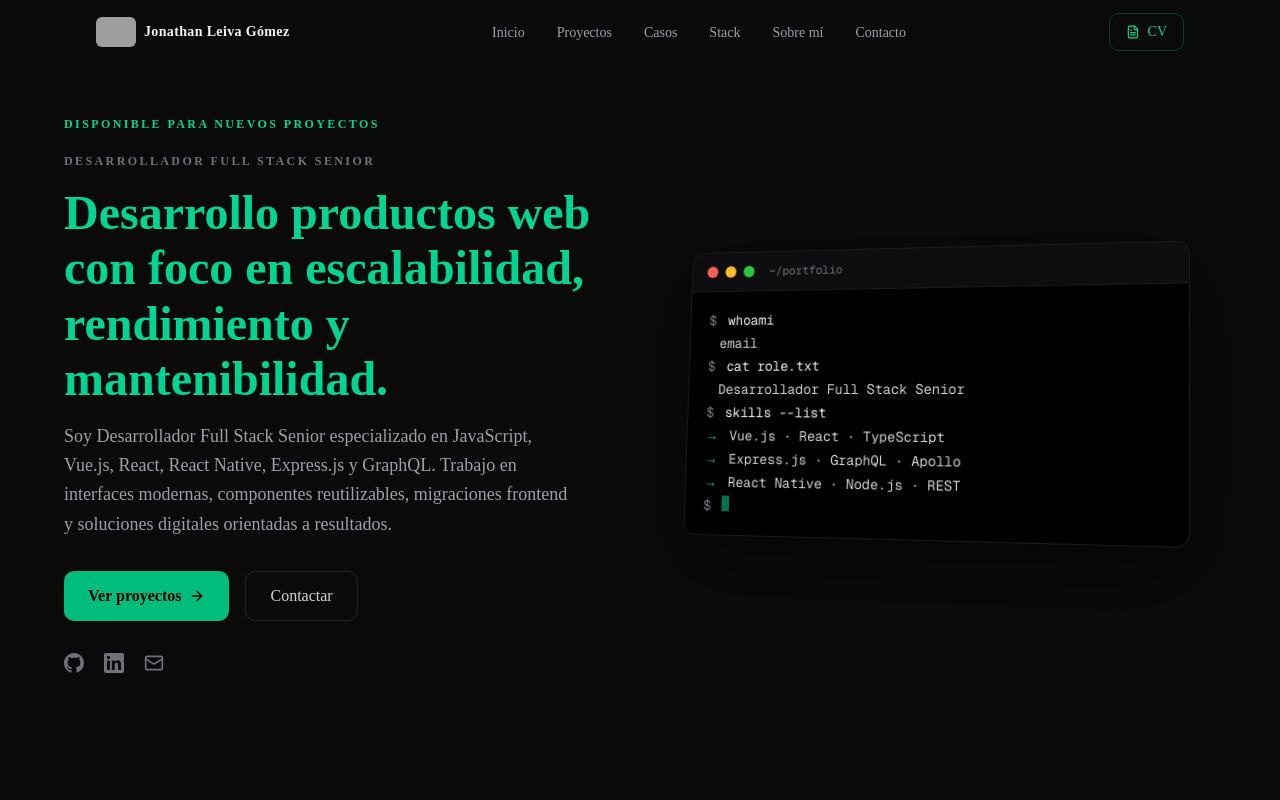
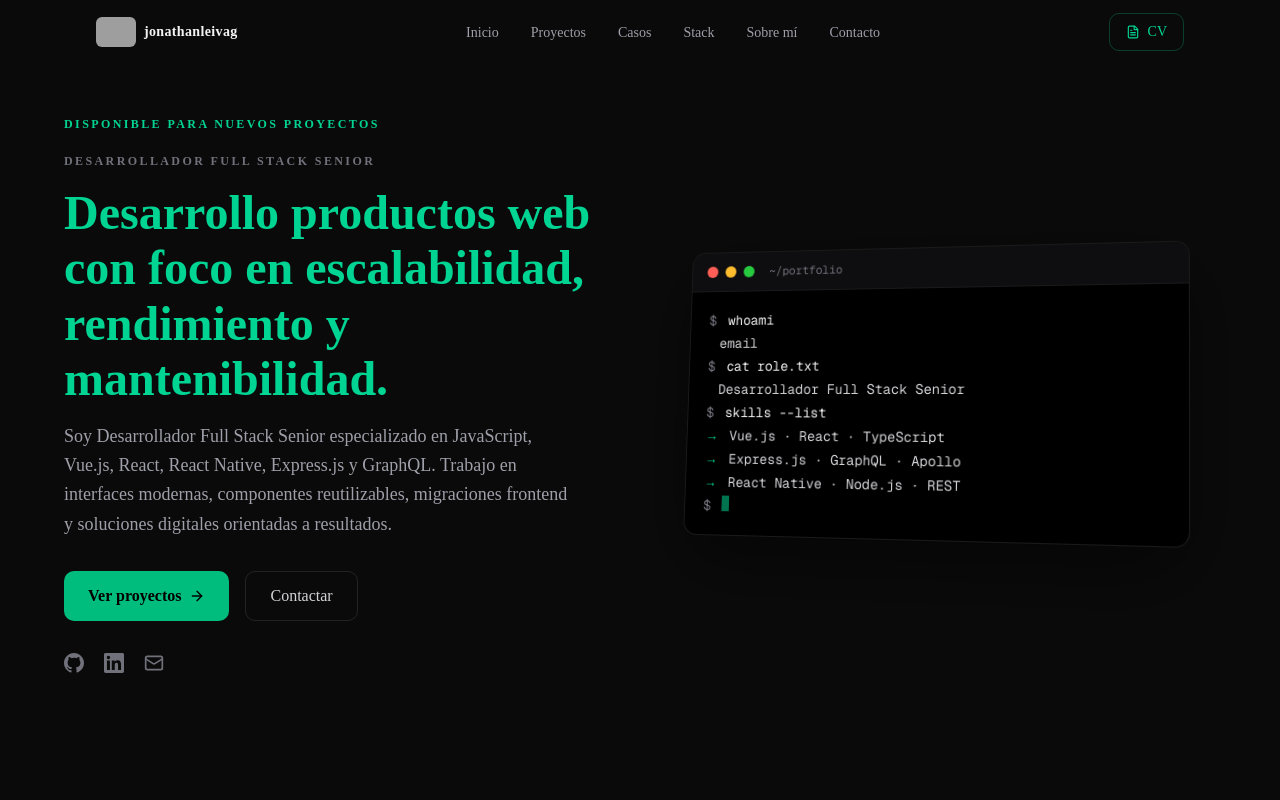
Before and after one commit to jonathanleivag/jonathanleivag, a Next.js app: page / in a window 1280 px wide. Shown: the top 800 px of the page. Built offline with nearby package versions, Linux system fonts and the light colour scheme; grey boxes are pictures that could not be loaded.

Commit message:
fix(nav): show handle instead of full name in navbar logo

```diff
--- a/components/layout/Navbar.tsx
+++ b/components/layout/Navbar.tsx
@@ -74,7 +74,7 @@
               priority
               className="rounded-sm"
             />
-            <span className="text-sm font-semibold text-zinc-100 tracking-wide">{profile.name}</span>
+            <span className="text-sm font-semibold text-zinc-100 tracking-wide">{profile.handle}</span>
           </a>
 
           <ul className="hidden lg:flex items-center gap-8">
--- a/content/profile.ts
+++ b/content/profile.ts
@@ -1,5 +1,6 @@
 export const profile = {
   name: 'Jonathan Leiva Gómez',
+  handle: 'jonathanleivag',
   role: 'Desarrollador Full Stack Senior',
   location: 'Paine, Región Metropolitana de Santiago, Chile',
   email: 'email@jonathanleivag.cl',
```
